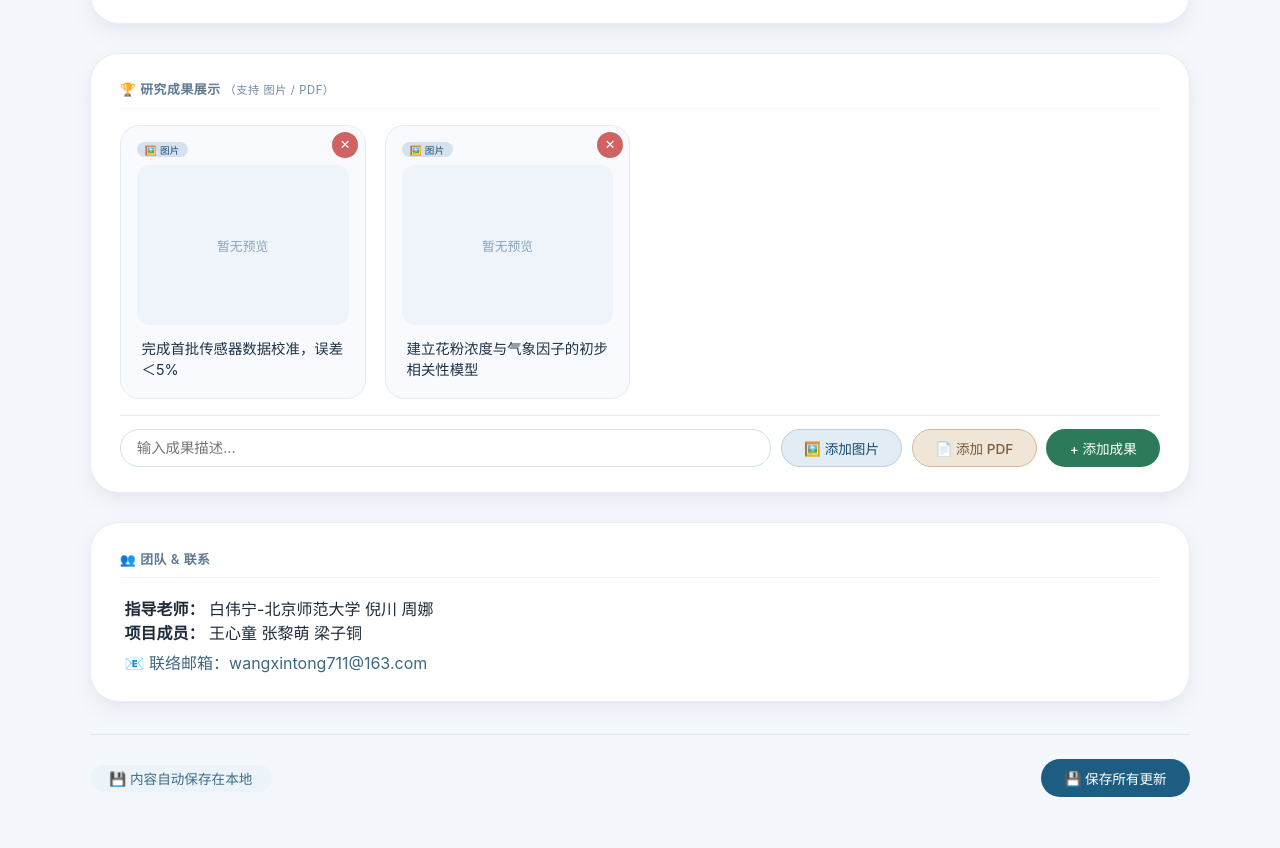
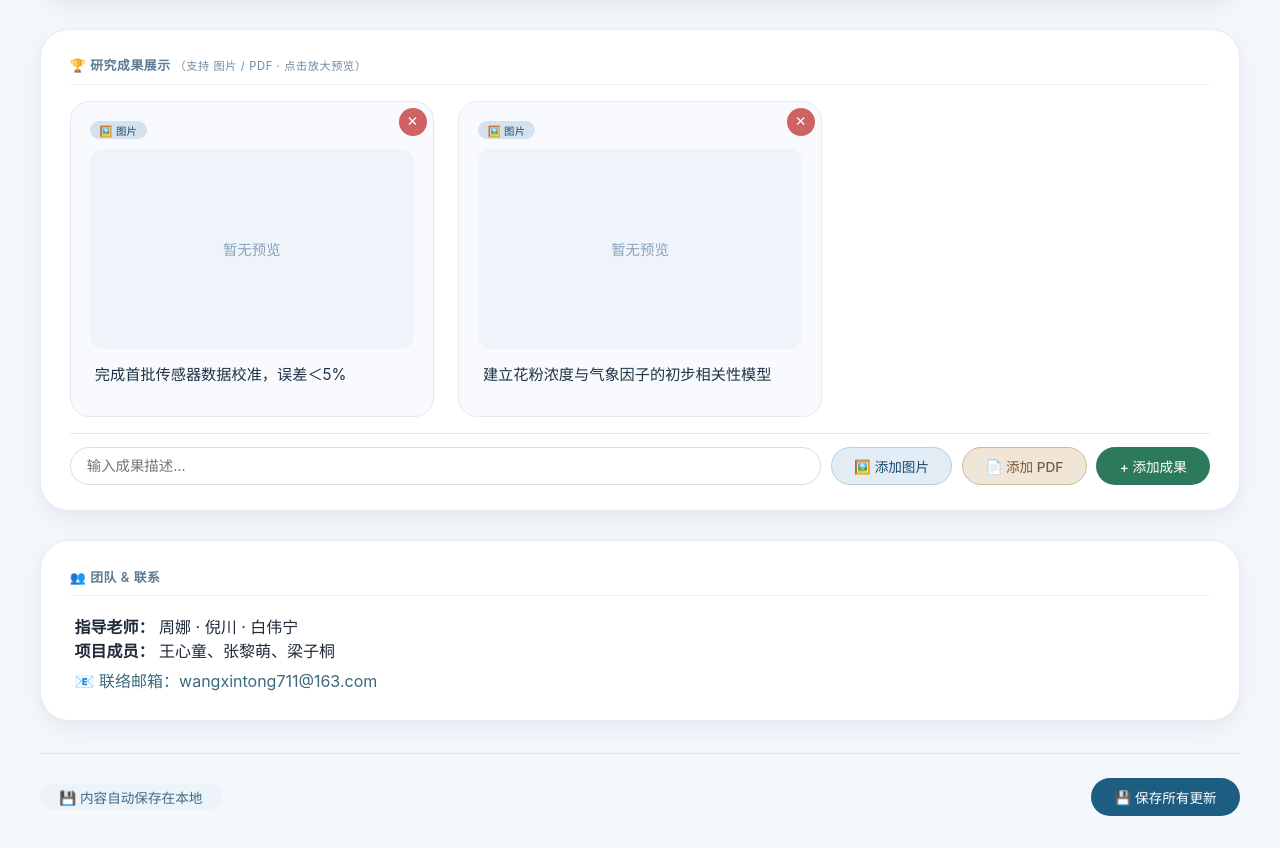
Before and after one commit to Ttwitcher/pollen-project, a plain HTML site: page index.html in a window 1280 px wide. Shown: the part 696-1544 px from the top of the page. Drawn offline with Linux system fonts and the light colour scheme.

Commit message:
Update index.html

```diff
--- a/index.html
+++ b/index.html
@@ -23,7 +23,7 @@
         }
 
         .container {
-            max-width: 1100px;
+            max-width: 1200px;
             width: 100%;
         }
 
@@ -283,54 +283,44 @@
             transform: scale(0.97);
         }
 
-        .btn-danger-outline {
-            background: transparent;
-            border-color: #dba8a8;
-            color: #8f4a4a;
-        }
-
-        .btn-danger-outline:hover {
-            background: #fce8e8;
-        }
-
-        /* ----- 研究成果展示区（支持图片 + PDF）----- */
+        /* ----- 研究成果展示区（更大、更清晰）----- */
         .research-grid {
             display: grid;
-            grid-template-columns: repeat(auto-fill, minmax(240px, 1fr));
-            gap: 1.2rem;
+            grid-template-columns: repeat(auto-fill, minmax(280px, 1fr));
+            gap: 1.5rem;
             margin-top: 0.8rem;
         }
 
         .research-item {
             background: #f8fafd;
             border-radius: 1.2rem;
-            padding: 1rem;
+            padding: 1.2rem;
             border: 1px solid #e2eaf2;
             display: flex;
             flex-direction: column;
-            gap: 0.5rem;
+            gap: 0.6rem;
             position: relative;
             transition: box-shadow 0.2s;
         }
 
         .research-item:hover {
-            box-shadow: 0 4px 12px rgba(0,0,0,0.06);
+            box-shadow: 0 4px 16px rgba(0,0,0,0.08);
         }
 
-        /* 图片样式 */
+        /* 图片样式 - 更大 */
         .research-item img {
             width: 100%;
-            height: 160px;
+            height: 200px;
             object-fit: cover;
             border-radius: 0.8rem;
             background: #e8eef5;
             cursor: pointer;
         }
 
-        /* PDF 样式 */
+        /* PDF 样式 - 更大 */
         .research-item .pdf-wrapper {
             width: 100%;
-            height: 160px;
+            height: 200px;
             border-radius: 0.8rem;
             background: #f0f4fa;
             display: flex;
@@ -350,13 +340,13 @@
         }
 
         .research-item .pdf-wrapper .pdf-icon {
-            font-size: 3rem;
+            font-size: 3.6rem;
             line-height: 1;
         }
 
         .research-item .pdf-wrapper .pdf-name {
-            font-size: 0.75rem;
-            margin-top: 0.3rem;
+            font-size: 0.8rem;
+            margin-top: 0.4rem;
             text-align: center;
             word-break: break-all;
             max-width: 100%;
@@ -366,11 +356,12 @@
         }
 
         .research-item .research-text {
-            font-size: 0.9rem;
+            font-size: 0.95rem;
             color: #1e3347;
             outline: none;
             padding: 0.2rem 0.3rem;
             border-radius: 4px;
+            min-height: 2.4rem;
         }
 
         .research-item .research-text:focus {
@@ -378,19 +369,17 @@
             box-shadow: 0 0 0 2px #aac7e4;
         }
 
-        /* 文件类型标签 */
         .research-item .file-tag {
-            font-size: 0.6rem;
+            font-size: 0.65rem;
             background: #d4e2f0;
             color: #1a4b6d;
-            padding: 0.05rem 0.5rem;
+            padding: 0.1rem 0.6rem;
             border-radius: 20px;
             align-self: flex-start;
             font-weight: 500;
             letter-spacing: 0.3px;
         }
 
-        /* 删除按钮 */
         .research-item .delete-btn {
             position: absolute;
             top: 0.4rem;
@@ -399,9 +388,9 @@
             color: white;
             border: none;
             border-radius: 50%;
-            width: 26px;
-            height: 26px;
-            font-size: 0.8rem;
+            width: 28px;
+            height: 28px;
+            font-size: 0.85rem;
             cursor: pointer;
             transition: 0.15s;
             line-height: 1;
@@ -425,7 +414,7 @@
 
         .research-actions input[type="text"] {
             flex: 1;
-            min-width: 140px;
+            min-width: 160px;
             padding: 0.5rem 1rem;
             border-radius: 60px;
             border: 1px solid #d3dfeb;
@@ -499,6 +488,8 @@
             .card { padding: 1.2rem; }
             .action-bar { flex-direction: column; gap: 0.8rem; align-items: stretch; }
             .research-grid { grid-template-columns: 1fr; }
+            .research-item img { height: 180px; }
+            .research-item .pdf-wrapper { height: 180px; }
         }
     </style>
 </head>
@@ -546,9 +537,9 @@
             </div>
         </div>
 
-        <!-- 卡片：研究成果（支持图片 + PDF） -->
+        <!-- 卡片：研究成果（支持图片 + PDF，更大展示） -->
         <div class="card card-full">
-            <div class="card-title">🏆 研究成果展示 <span style="font-weight:400; text-transform:none; font-size:0.7rem; color:#6f8aa3;">（支持 图片 / PDF）</span></div>
+            <div class="card-title">🏆 研究成果展示 <span style="font-weight:400; text-transform:none; font-size:0.7rem; color:#6f8aa3;">（支持 图片 / PDF · 点击放大预览）</span></div>
             <div id="researchContainer"></div>
             <div class="research-actions">
                 <input type="text" id="researchTextInput" placeholder="输入成果描述..." />
@@ -560,12 +551,12 @@
             </div>
         </div>
 
-        <!-- 卡片：团队 & 联系 -->
+        <!-- 卡片：团队 & 联系（已更新） -->
         <div class="card card-full">
             <div class="card-title">👥 团队 & 联系</div>
             <div class="editable" contenteditable="true" id="teamInfo" spellcheck="true">
-                <p><strong>指导老师：</strong> 白伟宁-北京师范大学  倪川   周娜</p>
-                <p><strong>项目成员：</strong> 王心童  张黎萌  梁子铜</p>
+                <p><strong>指导老师：</strong> 周娜 · 倪川 · 白伟宁</p>
+                <p><strong>项目成员：</strong> 王心童、张黎萌、梁子桐</p>
                 <p style="margin-top:0.4rem; color:#3d687f;">📧 联络邮箱：wangxintong711@163.com</p>
             </div>
         </div>
@@ -598,7 +589,7 @@
 
         // ---------- 存储 Key ----------
         const TIMELINE_KEY = 'pollen_timeline_v2';
-        const RESEARCH_KEY = 'pollen_research_v3';  // 升级版本，支持 PDF
+        const RESEARCH_KEY = 'pollen_research_v3';
         const EDITABLE_KEY = 'pollen_editable_v2';
 
         // ---------- 默认数据 ----------
@@ -689,7 +680,7 @@
             updateSaveStatus('↺ 已重置时间线', true);
         }
 
-        // ---------- 研究成果（支持图片 + PDF）----------
+        // ---------- 研究成果 ----------
         function loadResearch() { return loadData(RESEARCH_KEY, defaultResearch); }
         function saveResearch(data) { saveData(RESEARCH_KEY, data); }
 
@@ -715,7 +706,7 @@
                 } else if (!isPdf && item.data) {
                     contentHtml = `<img src="${item.data}" alt="研究成果图片" loading="lazy" onclick="window.open('${item.data}','_blank')" />`;
                 } else {
-                    contentHtml = `<div style="height:160px; background:#eef4fa; border-radius:0.8rem; display:flex; align-items:center; justify-content:center; color:#8aa3bc; font-size:0.8rem;">暂无预览</div>`;
+                    contentHtml = `<div style="height:200px; background:#eef4fa; border-radius:0.8rem; display:flex; align-items:center; justify-content:center; color:#8aa3bc; font-size:0.9rem;">暂无预览</div>`;
                 }
                 html += `
                     <div class="research-item" data-index="${index}">
@@ -729,7 +720,6 @@
             html += `</div>`;
             container.innerHTML = html;
 
-            // 删除按钮
             container.querySelectorAll('.delete-btn').forEach(btn => {
                 btn.addEventListener('click', function() {
                     const idx = parseInt(this.dataset.index, 10);
@@ -743,7 +733,6 @@
                 });
             });
 
-            // 编辑文字自动保存
             container.querySelectorAll('.research-text').forEach(el => {
                 el.addEventListener('blur', function() {
                     const item = this.closest('.research-item');
@@ -764,7 +753,7 @@
             items.push({
                 id: 'r' + Date.now(),
                 text: text.trim() || '新研究成果',
-                type: fileType || 'image',   // 'image' 或 'pdf'
+                type: fileType || 'image',
                 data: fileData || '',
                 filename: filename || ''
             });
@@ -809,16 +798,10 @@
 
         // ---------- 初始化 ----------
         function init() {
-            // 加载可编辑区域
             loadAllEditable();
-
-            // 加载时间线
             renderTimeline(loadTimeline());
-
-            // 加载研究成果
             renderResearch(loadResearch());
 
-            // 绑定添加时间线
             document.getElementById('addEntryBtn').addEventListener('click', function() {
                 const input = document.getElementById('newEntryInput');
                 if (addTimelineEntry(input.value)) input.value = '';
@@ -830,14 +813,12 @@
                 if (confirm('重置将丢失当前时间线内容，确定吗？')) resetTimeline();
             });
 
-            // 绑定添加研究成果
             document.getElementById('addResearchBtn').addEventListener('click', function() {
                 const textInput = document.getElementById('researchTextInput');
                 const text = textInput.value.trim() || '新研究成果';
                 const imageInput = document.getElementById('researchImageUpload');
                 const pdfInput = document.getElementById('researchPdfUpload');
 
-                // 优先处理图片，其次 PDF
                 if (imageInput.files && imageInput.files[0]) {
                     const reader = new FileReader();
                     reader.onload = function(e) {
@@ -857,32 +838,27 @@
                     };
                     reader.readAsDataURL(pdfInput.files[0]);
                 } else {
-                    // 没有文件，只添加文字
                     addResearchItem(text, '', 'image', '');
                     textInput.value = '';
                 }
             });
 
-            // 图片上传提示
             document.getElementById('researchImageUpload').addEventListener('change', function() {
                 if (this.files && this.files[0]) {
                     updateSaveStatus('📷 已选择图片，点击"添加成果"完成', true);
                 }
             });
 
-            // PDF 上传提示
             document.getElementById('researchPdfUpload').addEventListener('change', function() {
                 if (this.files && this.files[0]) {
                     updateSaveStatus('📄 已选择 PDF，点击"添加成果"完成', true);
                 }
             });
 
-            // 保存所有
             document.getElementById('saveAllBtn').addEventListener('click', function() {
                 saveAllEditable();
             });
 
-            // 所有可编辑区域失焦自动保存
             document.querySelectorAll('.editable[contenteditable="true"]').forEach(el => {
                 el.addEventListener('blur', function() {
                     setTimeout(() => saveAllEditable(), 100);
```
